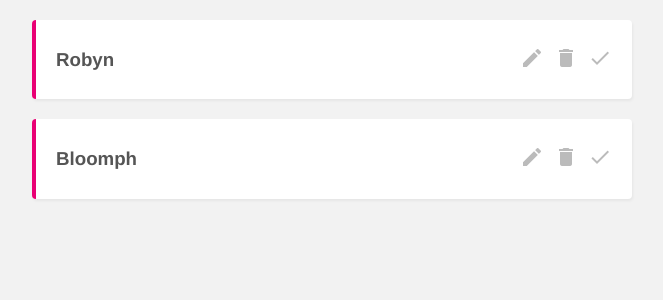
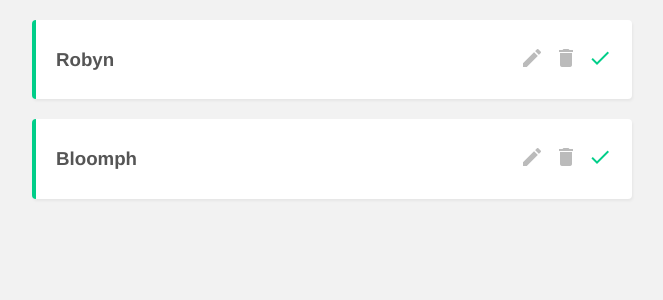
Before and after one commit to soehtut/project-planner-the-net-ninja, a Vue app: page / in a window 1280 px wide. Shown: the top 300 px of the page, without its empty margins (308-971 px from the left). Built offline with nearby package versions, Linux system fonts and the light colour scheme; data requests are answered from the project's data file.

Commit message:
Completing Projects

```diff
--- a/data/db.json
+++ b/data/db.json
@@ -1,6 +1,16 @@
 {
-    "projects": [
-        {"id": 1, "title": "Robyn", "details": "Lorem ipsum", "complete": false},
-        {"id": 2, "title": "Bloomph", "details": "Lorem ipsum", "complete": true}
-    ]
+  "projects": [
+    {
+      "id": 1,
+      "title": "Robyn",
+      "details": "Lorem ipsum",
+      "complete": true
+    },
+    {
+      "id": 2,
+      "title": "Bloomph",
+      "details": "Lorem ipsum",
+      "complete": true
+    }
+  ]
 }
--- a/src/components/SingleProject.vue
+++ b/src/components/SingleProject.vue
@@ -1,11 +1,11 @@
 <template>
-    <div class="project">
+    <div class="project" :class="{complete: project.complete}">
         <div class="actions">
             <h3 @click="showDetails = !showDetails">{{ project.title }}</h3>
             <div class="icons">
                 <span class="material-icons">edit</span>
                 <span class="material-icons" @click="delete">delete</span>
-                <span class="material-icons">done</span>
+                <span class="material-icons tick" @click="toggleComplete">done</span>
             </div>
         </div>
         <div v-if="showDetails" class="details">
@@ -27,6 +27,15 @@
         delete() {
             fetch(this.uri, {method: 'DELETE'})
             .then(() => this.$emit('delete', this.project.id))
+        },
+        toggleComplete() {
+            fetch(this.uri, {
+                method: 'PATCH',
+                headers: {'Content-Type': 'application/json'},
+                body: JSON.stringify({complete: !this.project.complete})
+            }).then(() => {
+                this.$emit('complete', this.project.id)
+            }).catch(err => console.log(err))
         }
     }
 }
@@ -40,6 +49,12 @@
     border-radius: 4px;
     box-shadow: 1px 2px 3px rgba(0, 0, 0, 0.05);
     border-left: 4px solid #e90074;
+}
+.project.complete {
+    border-left: 4px solid #00ce89;
+}
+.project.complete .tick {
+    color: #00ce89;
 }
 h3 {
     cursor: pointer;
--- a/src/views/Home.vue
+++ b/src/views/Home.vue
@@ -2,7 +2,7 @@
   <div class="home">
     <div v-if="projects.length">
       <div v-for="project in projects" :key="project.id">
-        <SingleProject :project="project" @delete="handleDelete"></SingleProject>
+        <SingleProject :project="project" @delete="handleDelete" @complete="handleComplete"></SingleProject>
       </div>
     </div>
   </div>
@@ -32,6 +32,12 @@
       this.projects = this.projects.filter(project => {
         return project.id != id
       })
+    },
+    handleComplete(id) {
+      let p = this.projects.find(project => {
+        return project.id === id
+      })
+      p.complete = !p.complete
     }
   }
 }
```
